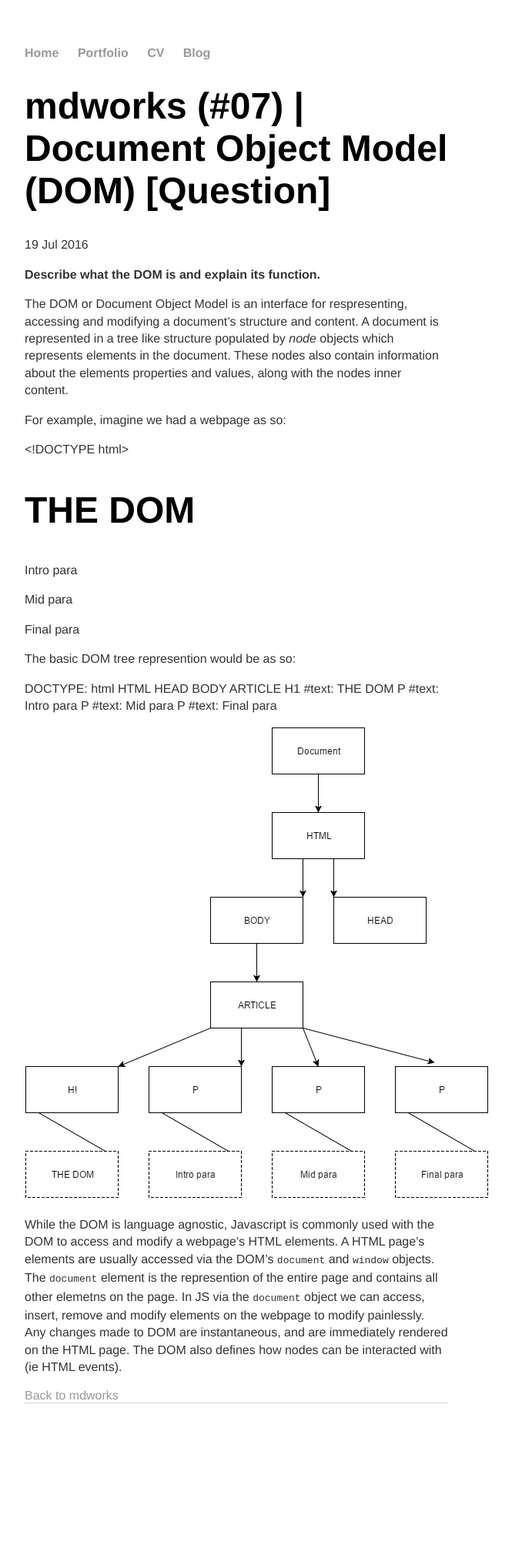
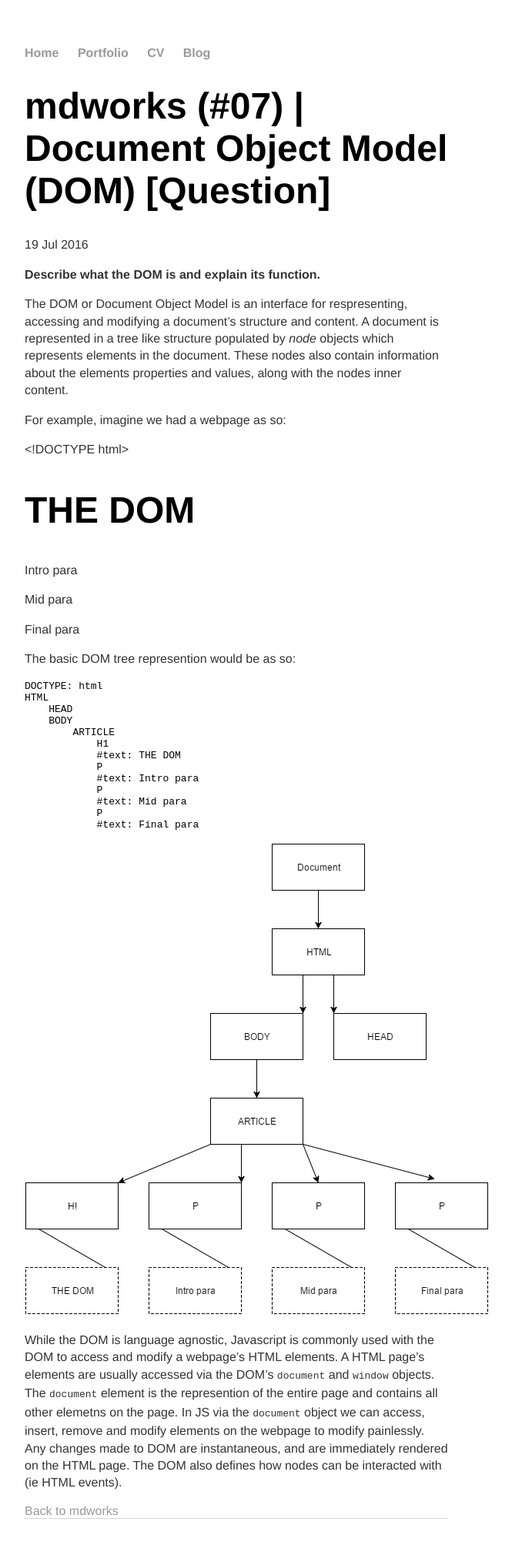
Before and after one commit to btmbtm/btmbtm.github.io, a Jekyll site: the page built from _posts/2016-07-19-mdworks-07-question-DOM.md, in a window 1280 px wide. Shown: the whole page at 77% size, without its empty margins (333-998 px from the left). Built offline with Jekyll 4.4.1, drawn with Linux system fonts in a browser that asks for light colours; before the commit the page ends 1883 px from its top, so only the background shows below that.

Commit message:
Update DOM posts

````diff
--- a/_posts/2016-07-19-mdworks-07-question-DOM.md
+++ b/_posts/2016-07-19-mdworks-07-question-DOM.md
@@ -27,7 +27,7 @@ For example, imagine we had a webpage as so:
 The basic DOM tree represention would be as so:
 
 
-
+```
 DOCTYPE: html
 HTML
     HEAD
@@ -41,8 +41,9 @@ HTML
             #text: Mid para
             P
             #text: Final para
+```
 
-![DOM](https://github.com/btmbtm/btmbtm.github.io/blob/master/images/DOM.png)
+![DOM](https://raw.githubusercontent.com/btmbtm/btmbtm.github.io/master/images/DOM.png)
 
 
 
````
